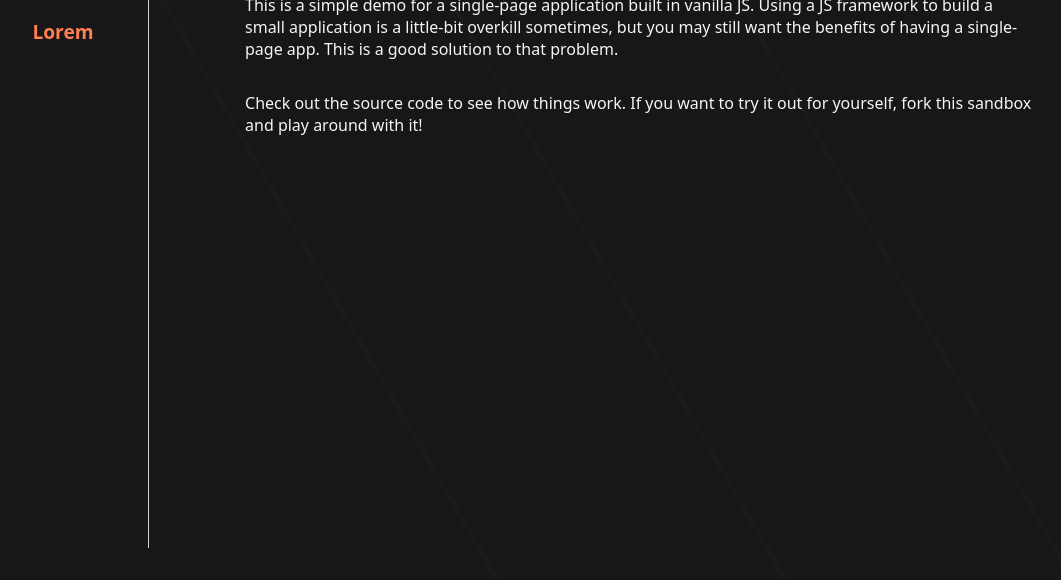
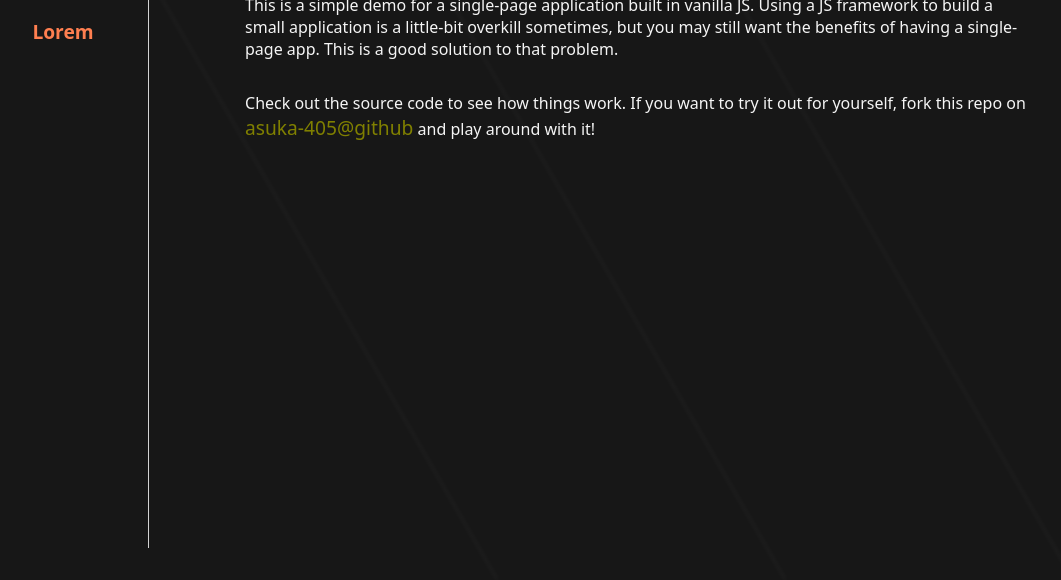
Before and after one commit to asuka-405/vanilla-spa-router, a plain HTML site: page index.html in a window 1280 px wide. Shown: the part 220-800 px from the top of the page, without its empty margins (86-1147 px from the left). Drawn offline with Linux system fonts and the light colour scheme.

Commit message:
On branch master  Changes to be committed: 	modified:   README.md 	modified:   css/main.css 	modified:   css/main.sass 	modified:   pages/home.htm

```diff
--- a/css/main.sass
+++ b/css/main.sass
@@ -24,8 +24,7 @@ hr
     width: 40px
     margin: 1.5rem 0 1rem 0
 
-.internal-link
-    color: coral
+.internal-link, .external-link
     cursor: pointer
     text-decoration: none
     font-weight: bold
@@ -34,7 +33,12 @@ hr
 
     &:hover
         color: whitesmoke
-
+.internal-link
+    color: coral
+.external-link
+    font-weight: normal
+    color: olive
+    padding: 0
 #root
     display: flex
     height: 100%
--- a/pages/home.htm
+++ b/pages/home.htm
@@ -10,6 +10,12 @@
   </p>
   <p>
     Check out the source code to see how things work. If you want to try it out
-    for yourself, fork this sandbox and play around with it!
+    for yourself, fork this repo on
+    <a
+      class="external-link"
+      href="https://github.com/asuka-405/vanilla-spa-router"
+      >asuka-405@github</a
+    >
+    and play around with it!
   </p>
 </div>
```
Also changed, not shown: .dist/main.css (added), css/main.css, 1 other file.
